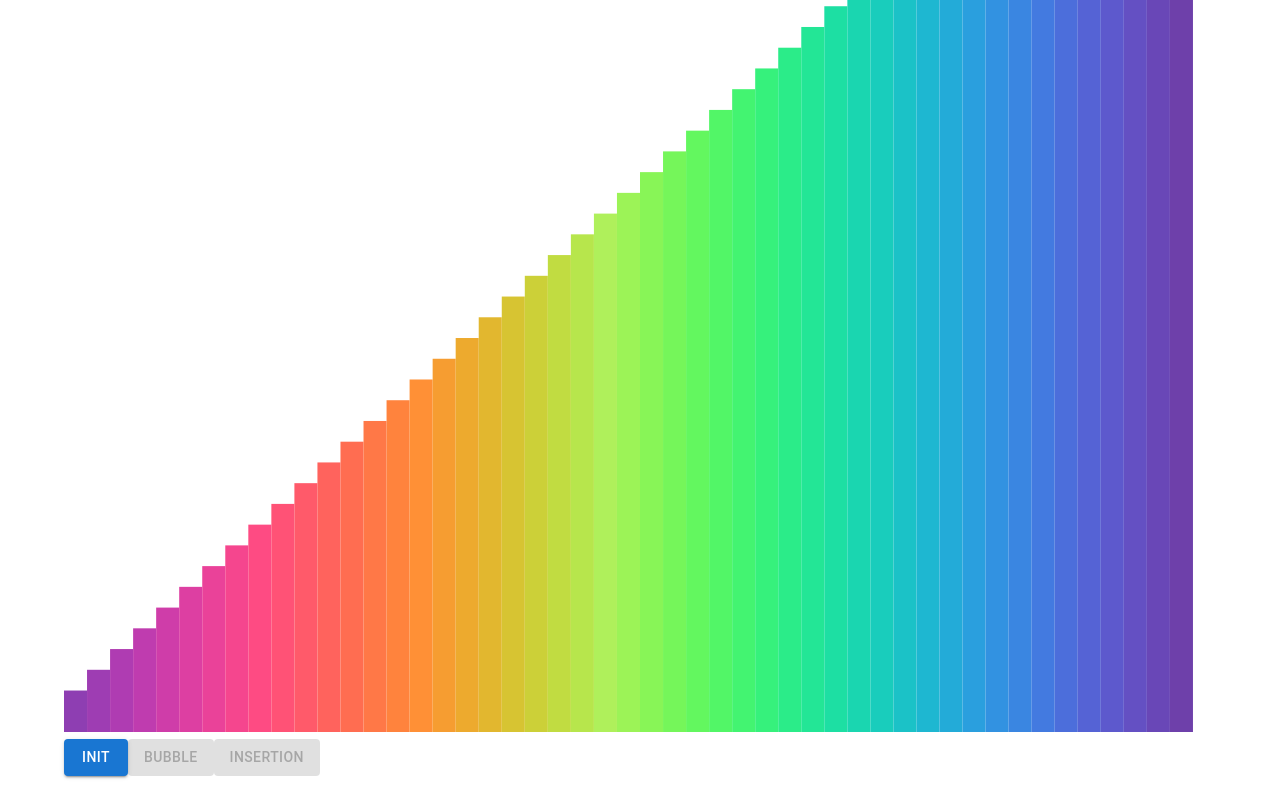
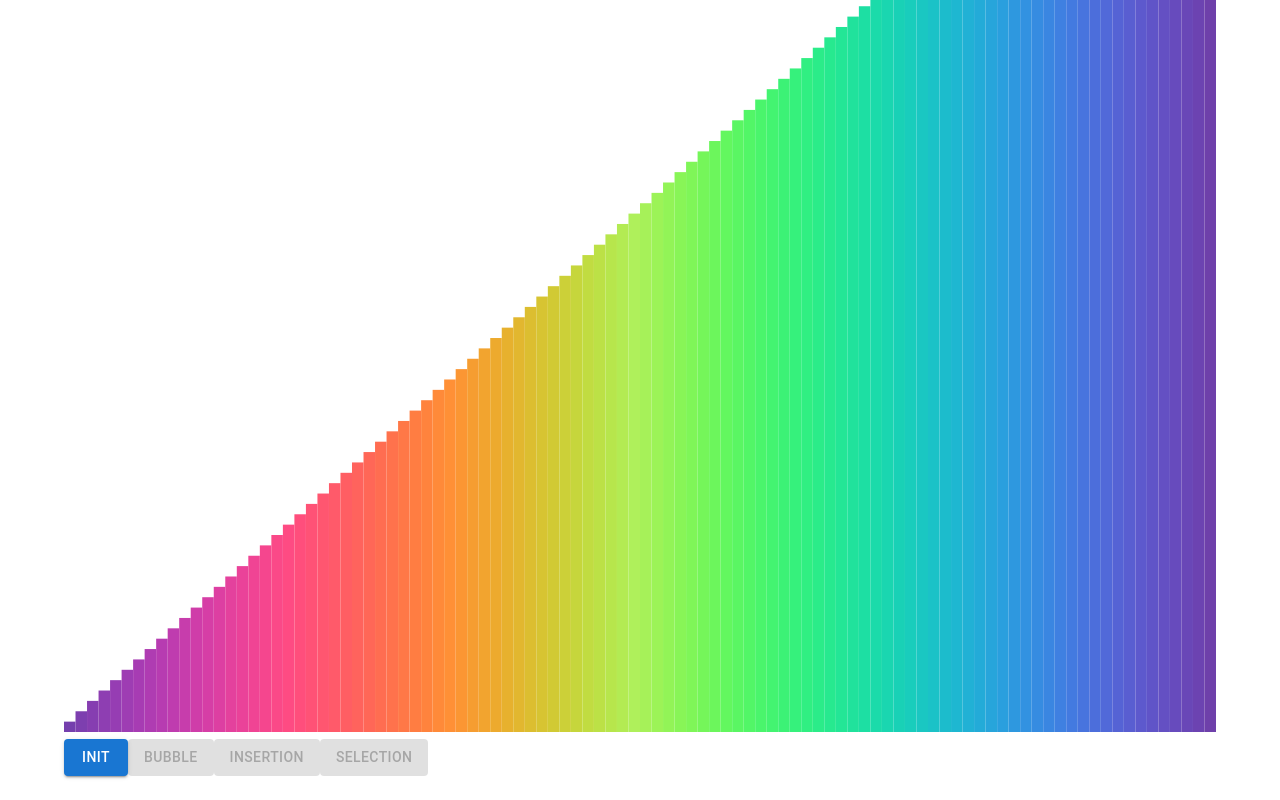
Before and after one commit to yu2799/sort-visualization, a Next.js app: page / in a window 1280 px wide. Shown: the part 508-1308 px from the top of the page. Built offline with nearby package versions, Linux system fonts and the light colour scheme.

Commit message:
add selection sort

```diff
--- a/src/components/Contents.tsx
+++ b/src/components/Contents.tsx
@@ -2,7 +2,7 @@ import * as d3 from "d3";
 import { Button, Container } from "@mui/material";
 import { useState, useCallback, Dispatch, SetStateAction } from "react";
 
-const DATA_LENGTH = 50;
+const DATA_LENGTH = 100;
 
 export const Contents = (): JSX.Element => {
   const [data, setData] = useState<number[]>(
@@ -10,6 +10,7 @@ export const Contents = (): JSX.Element => {
   );
   const [loading, setLoading] = useState<boolean>(false);
   const [shuffled, setShuffled] = useState<boolean>(false);
+  const [compareCnt, setCompareCnt] = useState<number>(0);
   const [cnt, setCnt] = useState<number>(0);
 
   const height: number = 200;
@@ -33,6 +34,8 @@ export const Contents = (): JSX.Element => {
 
   const handleShuffled = () => {
     setLoading(true);
+    setCompareCnt(0);
+    setCnt(0);
     const shuffle = async (
       [...array]: number[],
       iterCnt: number
@@ -55,15 +58,16 @@ export const Contents = (): JSX.Element => {
   return (
     <Container sx={{ py: 3 }}>
       <svg viewBox={`0 0 ${width} ${height}`}>
-        <text y="10" fontSize="10">
-          {`交換回数：${cnt} 回`}
-        </text>
+        <g fontSize="5">
+          <text y="5">{`比較回数：${compareCnt} 回`}</text>
+          <text y="15">{`交換回数：${cnt} 回`}</text>
+        </g>
         <g transform={`translate(${width},${height}) rotate(180)`}>
           {data.map((num, idx) => {
             return (
               <rect
                 key={idx}
-                x={(width * (DATA_LENGTH - idx)) / DATA_LENGTH}
+                x={(width * (DATA_LENGTH - idx - 1)) / DATA_LENGTH}
                 y={0}
                 width={width / DATA_LENGTH}
                 height={yScale(num) * 0.9}
@@ -86,17 +90,28 @@ export const Contents = (): JSX.Element => {
 
       <Button
         variant="contained"
-        onClick={() => sort(bubbleSort(data, setCnt, setData))}
+        onClick={() => sort(bubbleSort(data, setCompareCnt, setCnt, setData))}
         disabled={loading || !shuffled}
       >
         bubble
       </Button>
       <Button
         variant="contained"
-        onClick={() => sort(insertionSort(data, setCnt, setData))}
+        onClick={() =>
+          sort(insertionSort(data, setCompareCnt, setCnt, setData))
+        }
         disabled={loading || !shuffled}
       >
         insertion
+      </Button>
+      <Button
+        variant="contained"
+        onClick={() =>
+          sort(selectionSort(data, setCompareCnt, setCnt, setData))
+        }
+        disabled={loading || !shuffled}
+      >
+        selection
       </Button>
     </Container>
   );
@@ -104,34 +119,61 @@ export const Contents = (): JSX.Element => {
 
 const bubbleSort = async (
   [...array]: number[],
+  setCompareCnt: Dispatch<SetStateAction<number>>,
   setCnt: Dispatch<SetStateAction<number>>,
   setData: Dispatch<SetStateAction<number[]>>
 ) => {
-  for (let i = 0; i < DATA_LENGTH - 1; ++i) {
-    for (let j = 1; j < DATA_LENGTH - i; ++j) {
+  for (let i = 0; i < array.length - 1; ++i) {
+    for (let j = 1; j < array.length - i; ++j) {
       if (array[j] < array[j - 1]) {
         [array[j - 1], array[j]] = [array[j], array[j - 1]];
         setCnt((prev) => prev + 1);
       }
+      setCompareCnt((prev) => prev + 1);
+      setData(array.slice());
       await new Promise((resolve) => setTimeout(resolve, 1 / 2 ** 10));
-      setData(array.slice());
     }
   }
 };
 
 const insertionSort = async (
   [...array]: number[],
+  setCompareCnt: Dispatch<SetStateAction<number>>,
   setCnt: Dispatch<SetStateAction<number>>,
   setData: Dispatch<SetStateAction<number[]>>
 ) => {
-  for (let i = 1; i < DATA_LENGTH; ++i) {
+  for (let i = 1; i < array.length; ++i) {
     let j = i;
     while (j !== 0 && array[j - 1] > array[j]) {
       [array[j - 1], array[j]] = [array[j], array[j - 1]];
       --j;
       setCnt((prev) => prev + 1);
+      setCompareCnt((prev) => prev + 1);
       setData(array.slice());
       await new Promise((resolve) => setTimeout(resolve, 1 / 2 ** 10));
     }
   }
 };
+
+const selectionSort = async (
+  [...array]: number[],
+  setCompareCnt: Dispatch<SetStateAction<number>>,
+  setCnt: Dispatch<SetStateAction<number>>,
+  setData: Dispatch<SetStateAction<number[]>>
+) => {
+  for (let i = 0; i < array.length - 1; ++i) {
+    let idx = i;
+    let tmpMin = array[i];
+    for (let j = i + 1; j < array.length; ++j) {
+      setCompareCnt((prev) => prev + 1);
+      if (array[j] < tmpMin) {
+        tmpMin = array[j];
+        idx = j;
+      }
+    }
+    [array[idx], array[i]] = [array[i], array[idx]];
+    setCnt((prev) => prev + 1);
+    setData(array.slice());
+    await new Promise((resolve) => setTimeout(resolve, 1 / 2 ** 10));
+  }
+};
```
